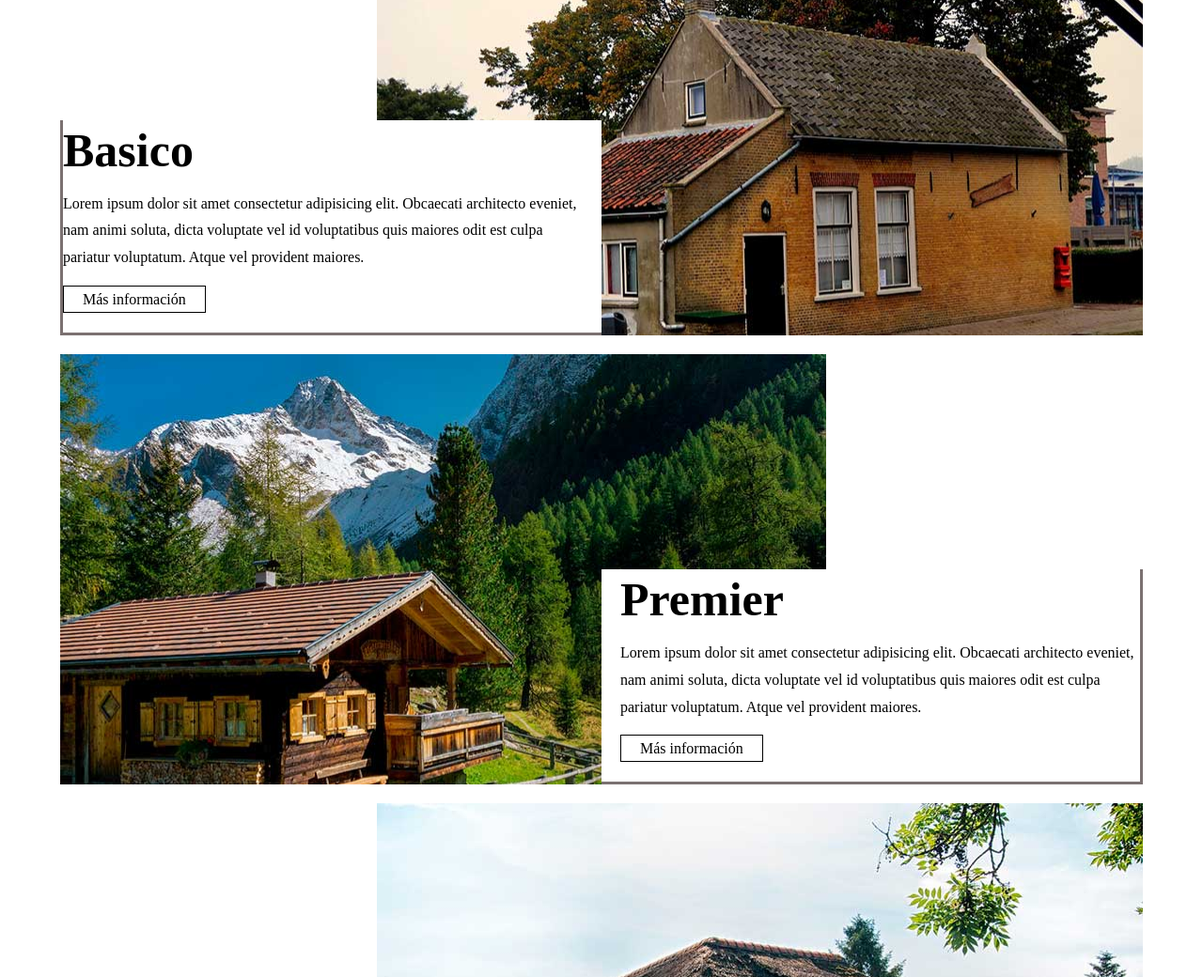
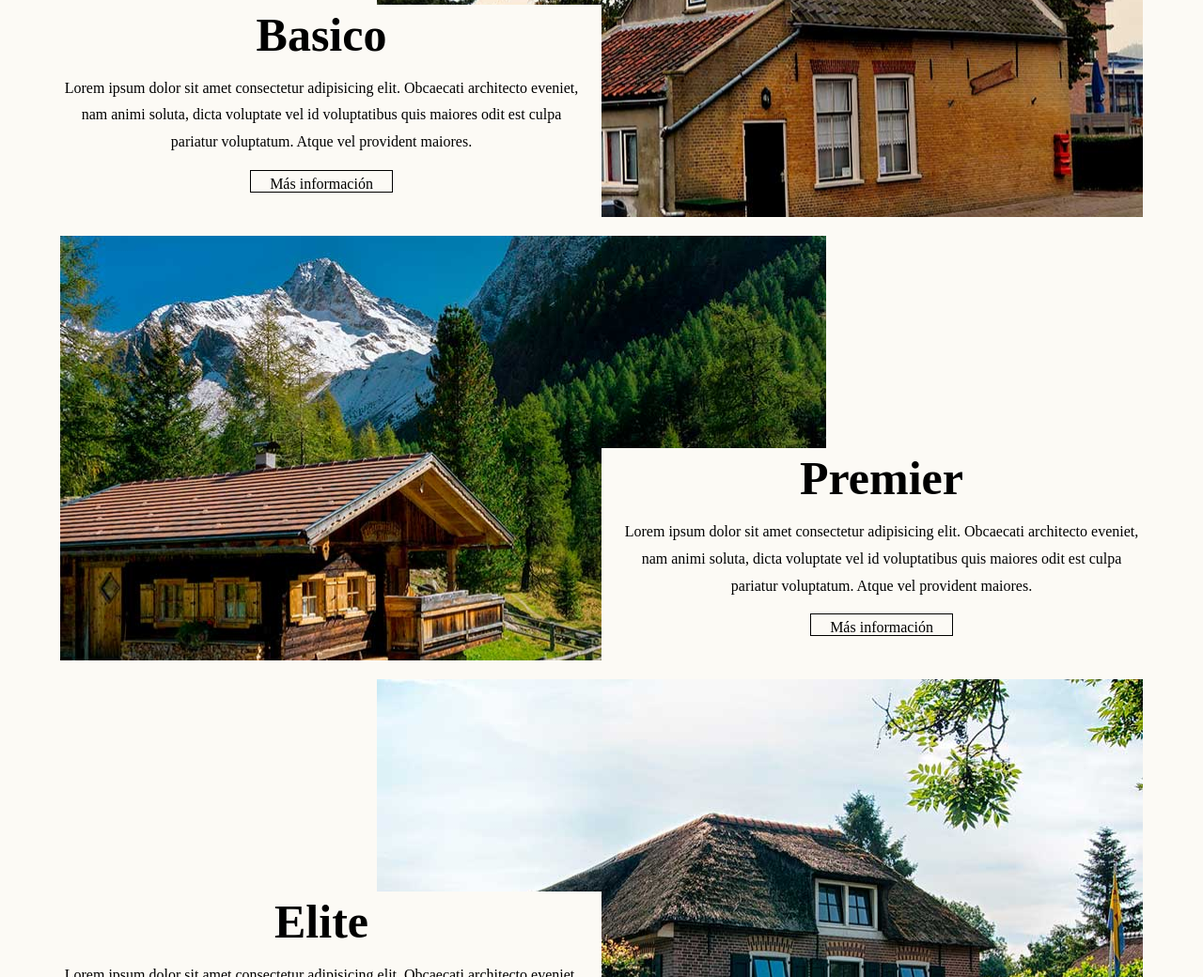
Before and after one commit to alejandro14972/CSS-ArquitecturaBosque, a plain HTML site: page index.html in a window 1280 px wide. Shown: the part 1760-2800 px from the top of the page at 94% size. Drawn offline with Linux system fonts and the light colour scheme.

Commit message:
cambios background body

```diff
--- a/css/style.css
+++ b/css/style.css
@@ -21,6 +21,7 @@ body {
     font-family: var(--fuente-principal);
     font-size: 1.6rem;
     line-height: 1.8;
+    background-color: #fcfaf5;
 }
 
 h1,
@@ -62,7 +63,7 @@ img {
     color: var(--gris);
     background-color: var();
     border: 1px solid black;
-    padding: .5rem 2rem;
+    padding: .5rem 2rem 0 2rem;
     transition: background-color .3s;
 }
 
@@ -238,13 +239,13 @@ img {
 
 .contenido-nosotros {
     background-color: var(--blanco);
-    padding: 5rem;
+    padding: 2rem;
 }
 
 @media (min-width:992px) {
     .contenido-nosotros {
         grid-column: 2/4;
-        background-color: #fff;
+        background-color: #fcfaf5;
     }
 }
 
@@ -277,7 +278,7 @@ img {
 .contenido-modelo {
     padding: 5rem;
     grid-row: 2/3;
-    background-color: white;
+    background-color: #fcfaf5;
 }
 
 .basico {
@@ -298,9 +299,7 @@ img {
     .basico .contenido-modelo {
         grid-row: 2/3;
         padding: 2rem 2rem 2rem 0;
-        border: #7b7171 3px solid;
-        border-right: #fff;
-        border-top: white;
+
     }
 
     .basico .contenido-modelo h3 {
@@ -316,9 +315,7 @@ img {
     .premier .contenido-modelo {
         grid-column: 2/3;
         padding: 2rem 0rem 2rem 2rem;
-        border: #7b7171 3px solid;
-        border-left: #fff;
-        border-top: white;
+
     }
 
     .premier .contenido-modelo h3 {
@@ -334,9 +331,7 @@ img {
     .elite .contenido-modelo {
         grid-column: 1/2;
         padding: 2rem 2rem 2rem 0rem;
-        border: #7b7171 3px solid;
-        border-right: #fff;
-        border-top: white;
+
     }
 
     .elite {
--- a/index.html
+++ b/index.html
@@ -45,7 +45,6 @@
     <section class="contenedor mt-5 nosotros">
         <div class="contenido-nosotros">
             <h2>Sobre nosotros</h2>
-
             <p>Lorem ipsum dolor sit amet consectetur adipisicing elit. Quibusdam, quaerat qui voluptatibus delectus
                 laborum sapiente, repudiandae, non cumque hic perspiciatis quia nam voluptatum! Repudiandae iure, veniam
                 perferendis consectetur totam aperiam!</p>
@@ -56,7 +55,7 @@
 
     </section>
 
-    <main class="contenedor mt-5">
+    <main class="contenedor mt-5 text-center">
 
         <h2>Conoce nuestros 3 modelos</h2>
 
```
